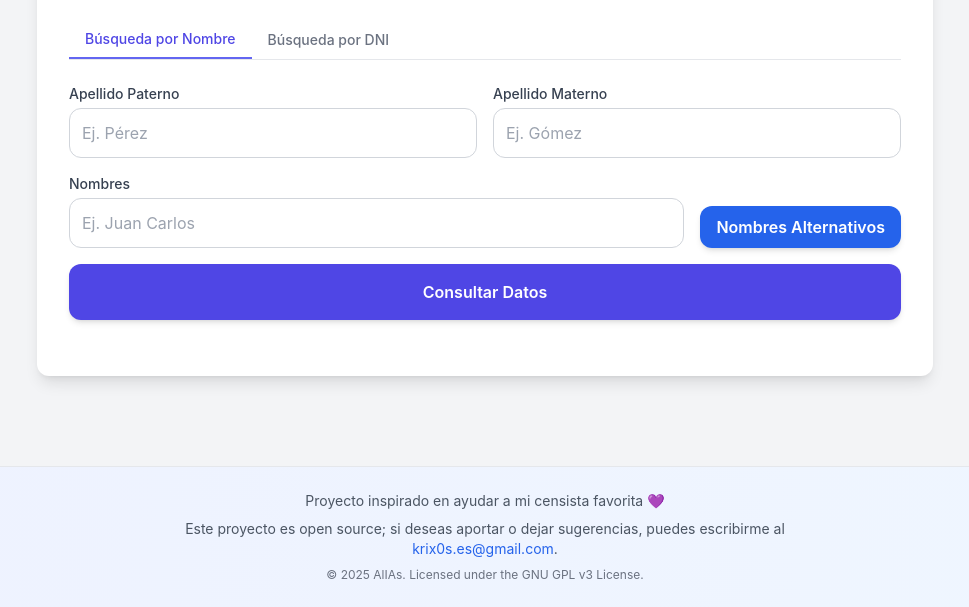
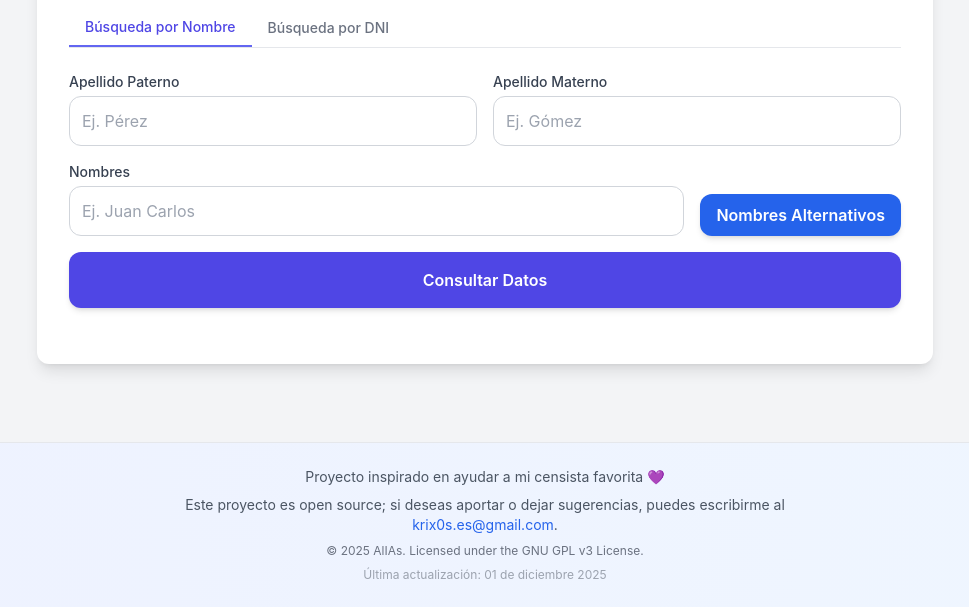
Before and after one commit to CristianPeralta/alIAs, a website: page index.html in a window 1280 px wide. Shown: the part 193-800 px from the top of the page, without its empty margins (155-1124 px from the left). Drawn offline with nearby package versions, Linux system fonts and the light colour scheme.

Commit message:
feat: Add last update date to footer

```diff
--- a/index.html
+++ b/index.html
@@ -320,6 +320,9 @@
           </p>
           <p class="text-gray-500 text-xs">
             &copy; 2025 AlIAs. Licensed under the GNU GPL v3 License.
+          </p>
+          <p class="text-gray-400 text-xs mt-1">
+            Última actualización: 01 de diciembre 2025
           </p>
         </div>
       </div>
```
